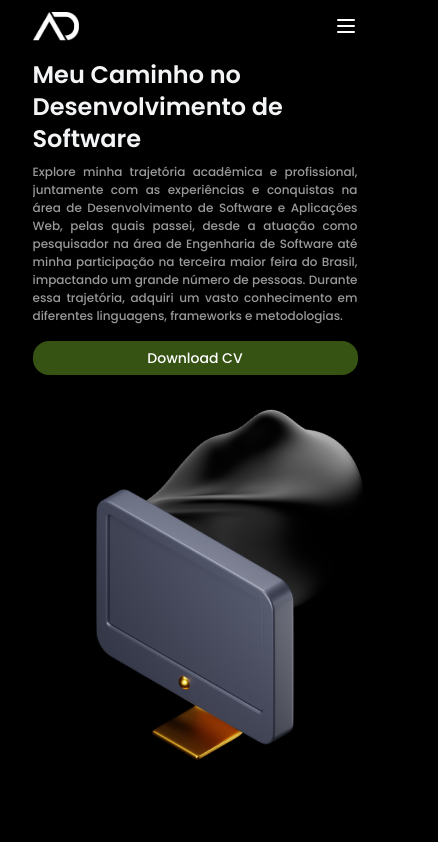
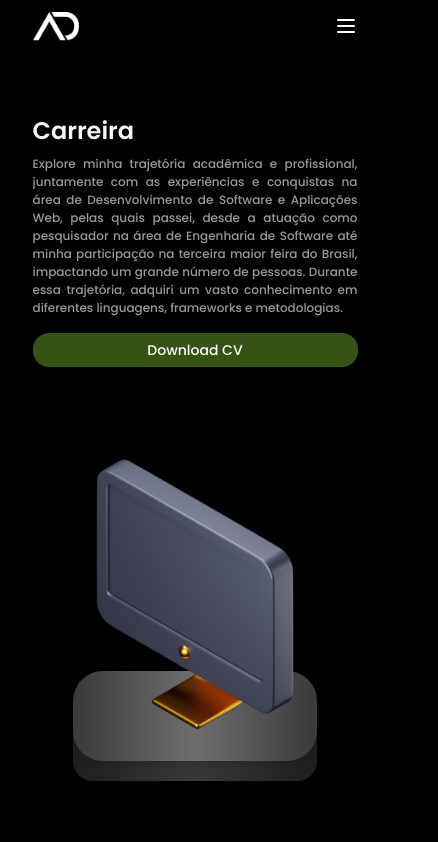
Before and after one commit to Arthur-SD15/arthurdantas, a Next.js app: page /career in a window 390 px wide. Shown: the top 842 px of the page, 438 px wide, since content can reach past the window. Built offline with nearby package versions, Linux system fonts and the light colour scheme; some icons are missing.

Commit message:
feat: improve responsiveness in various sections

```diff
--- a/public/locales/en/common.json
+++ b/public/locales/en/common.json
@@ -1,6 +1,8 @@
 {
+    "Career": "Career",
     "Experience": "Experience",
     "Education": "Education",
+    "Software-Engineer": "Software Engineer",
 
     "iam": "I am",
     "connect": "Connect with me",
--- a/public/locales/pt/common.json
+++ b/public/locales/pt/common.json
@@ -1,6 +1,8 @@
 {
+    "Career": "Carreira",
     "Experience": "Experiência",
     "Education": "Educação",
+    "Software-Engineer": "Engenheiro de Software",
 
     "iam": "Sou",
     "connect": "Conecte-se comigo",
--- a/src/components/ExperienceCard.tsx
+++ b/src/components/ExperienceCard.tsx
@@ -36,7 +36,7 @@ const ExperienceCard = memo(({ index, startDate, endDate, company, position, des
         <p className="text-[12px] font-medium text-justify font-[Plus Jakarta Sans], sans-serif text-black/60 dark:text-white/60 overflow-hidden break-words">
           {desc}
         </p>
-        <div className="flex gap-2 mt-2">
+        <div className="flex flex-wrap gap-2 mt-2">
           {icons && icons.length > 0 && icons.map((iconObj, index) => (
             <Icon key={index} icon={iconObj.icon} width={24} height={24} />
           ))}
--- a/src/components/Images/CareerPrimaryImage.tsx
+++ b/src/components/Images/CareerPrimaryImage.tsx
@@ -1,9 +1,11 @@
 const CareerPrimaryImage = () => {
-    return(
+    return (
         <div className="relative w-[75%] max-w-[260px] h-[75%] max-h-[350px] hover:opacity-90">
+            <div className="absolute w-full h-[75px] bg-gradient-to-r from-[#f0f0f0] via-[#d3d3d3] to-[#f0f0f0] rounded-[20px] bottom-0 z-0 shadow-lg transition-all ease-in-out duration-300 dark:from-[#1f1f1f] dark:via-[#3a3a3a] dark:to-[#1f1f1f] block lg:hidden"></div>
+            <div className="absolute w-full h-[90px] bg-gradient-to-r from-[#d3d3d3] via-[#a0a0a0] to-[#d3d3d3] rounded-[30px] bottom-[20px] z-0 shadow-lg transition-all ease-in-out duration-300 dark:from-[#3a3a3a] dark:via-[#6e6e6e] dark:to-[#3a3a3a] block lg:hidden"></div>
             <div className="absolute w-[396px] h-[396px] bg-[url('/images/backgroundThird.png')] bg-cover bg-center top-[30%] left-[-40%] hidden lg:block"></div>
-            <div className="absolute right-[-30%] top-[-35%] lg:top-[-25%] w-[354px] h-[304px] bg-[url('/images/backgroundFourth.png')] bg-cover bg-center rotate-[25.73deg]"></div>
-            <div className="absolute w-full h-full min-h-full bg-[url('/images/careerPrimaryImage.png')] bg-cover bg-center bg-no-repeat"></div>
+            <div className="absolute right-[-30%] top-[-35%] lg:top-[-25%] w-[354px] h-[304px] bg-[url('/images/backgroundFourth.png')] bg-cover bg-center rotate-[25.73deg] hidden lg:block"></div>
+            <div className="absolute w-full top-[-10%] h-full min-h-full bg-[url('/images/careerPrimaryImage.png')] bg-cover bg-center bg-no-repeat"></div>
         </div>
     )
 }
--- a/src/components/Images/HomePrimaryImage.tsx
+++ b/src/components/Images/HomePrimaryImage.tsx
@@ -1,6 +1,6 @@
 const HomePrimaryImage = () => {
     return (
-        <div className="relative w-[75%] max-w-[260px] h-[75%] max-h-[350px] hover:opacity-90">
+        <div className="relative w-[75%] max-w-[260px] h-[72%] max-h-[350px] hover:opacity-90">
             <div className="absolute w-full h-full bg-gradient-to-br from-gray-400 to-gray-300 dark:from-gray-800 dark:to-gray-600 rounded-[32px] rotate-[57.15deg] transition-opacity duration-200 hover:bg-opacity-50"></div>
             <div className="absolute w-full h-full bg-gradient-to-b from-gray-200 to-gray-400 dark:from-gray-600 dark:to-gray-800 rounded-[16px] rotate-[20.58deg] transition-opacity duration-200 hover:bg-opacity-50"></div>
             <div className="absolute w-full h-full bg-[linear-gradient(180deg,rgba(196,196,196,0)_0%,rgba(196,196,196,0.05)_100%),linear-gradient(180deg,rgba(0,0,0,0)_80%,#000),url('/images/homePrimaryImage.png')] bg-center bg-cover bg-no-repeat rounded-[16px] drop-shadow-[0px_189px_76px_rgba(0,0,0,0.01),0px_106px_64px_rgba(0,0,0,0.05),0px_47px_47px_rgba(0,0,0,0.09),0px_12px_26px_rgba(0,0,0,0.1)]"></div>
--- a/src/components/Images/HomeSecondImage.tsx
+++ b/src/components/Images/HomeSecondImage.tsx
@@ -2,7 +2,7 @@ const HomeSecondImage = () => {
     return (
         <div className="relative w-[60%] h-[60%] max-w-[396px] max-h-[396px] hover:opacity-90">
             <div className="absolute w-[396px] h-[396px] bg-[url('/images/backgroundPrimary.png')] bg-cover bg-center top-[30%] left-[-40%] hidden lg:block"></div>
-            <div className="absolute right-[-40%] top-[-35%] lg:top-[-25%] w-[384px] h-[384px] bg-[url('/images/backgroundSecond.png')] bg-cover bg-center rotate-[25.73deg]"></div>
+            <div className="absolute right-[-75%] md:right-[-20%] lg:right-[-40%] top-[-35%] lg:top-[-25%] w-[384px] h-[384px] bg-[url('/images/backgroundSecond.png')] bg-cover bg-center rotate-[25.73deg]"></div>
             <div className="absolute w-full h-full bg-gradient-to-br from-[#F4F8FD] to-[#C7CAD0] rounded-[80px] rotate-[25.73deg]"></div>
             <div className="absolute w-full h-full min-h-full bg-[url('/images/homeSecondImage.jpg')] bg-[linear-gradient(180deg,rgba(0,0,0,0)_80%,#000000_100%),url('/images/teste.jpg')] border-2 border-white rounded-[32px] shadow-[0px_130px_52px_rgba(0,0,0,0.01),0px_73px_44px_rgba(0,0,0,0.05),0px_33px_33px_rgba(0,0,0,0.09),0px_8px_18px_rgba(0,0,0,0.1)] bg-cover bg-center"></div>
         </div>
--- a/src/components/Section/CareerPrimarySection.tsx
+++ b/src/components/Section/CareerPrimarySection.tsx
@@ -15,8 +15,11 @@ const CareerPrimarySection = () => {
             <div className="w-10/12 mx-auto py-3 flex flex-col md:flex-col lg:flex-row items-center justify-between h-[100vh] custom-vh-height dark:bg-grey-900 section-responsiveness">
                 <div className="w-full md:w-full lg:w-1/2 h-1/2 md:h-full flex items-center justify-start">
                     <div className="flex flex-col items-start justify-center text-left">
-                        <h1 className="text-2xl font-semibold text-gray-900 dark:text-gray-100 mb-2">
+                        <h1 className="text-2xl font-semibold text-gray-900 dark:text-gray-100 hidden md:block">
                             {t("career-primary-section-title")}
+                        </h1>
+                        <h1 className="text-2xl font-semibold text-gray-900 dark:text-gray-100 mb-2 pt-12 block md:hidden">
+                            {t("Career")}
                         </h1>
                         <p className="text-[12px] font-medium text-justify font-[Plus Jakarta Sans], sans-serif text-black/60 dark:text-white/60 overflow-hidden break-words">
                             {t("career-primary-section-paragraph")}
--- a/src/components/Section/CareerSecondSection.tsx
+++ b/src/components/Section/CareerSecondSection.tsx
@@ -23,7 +23,7 @@ const CareerSecondSecion = ({ experienceData, educationData }: Props) => {
 
     return (
         <div className="animate-rise-from-ground">
-            <div className="w-fit mx-auto mt-6 p-2 rounded-md flex gap-2 items-center bg-white dark:bg-[#1F1F1F80] shadow-md">
+            <div className="w-fit mx-auto mt-8 p-2 rounded-md flex gap-2 items-center bg-white dark:bg-[#1F1F1F80] shadow-md">
                 {['Experience', 'Education'].map((e, i) => (
                     <button
                     key={i}
--- a/src/components/Section/HomePrimarySection.tsx
+++ b/src/components/Section/HomePrimarySection.tsx
@@ -11,7 +11,7 @@ const HomePrimarySection = ({ skills }: { skills: skillsCategory[] }) => {
             <div className="w-10/12 mx-auto py-3 flex flex-col md:flex-col lg:flex-row items-center justify-between h-[100vh] custom-vh-height dark:bg-grey-900 section-responsiveness">
                 <div className="w-full md:w-full lg:w-1/2 h-1/2 md:h-full flex items-center justify-start">
                     <div className="flex flex-col items-start justify-center text-left">
-                        <h1 className="text-2xl font-semibold text-gray-900 dark:text-gray-100 mb-2">
+                        <h1 className="text-2xl font-semibold text-gray-900 dark:text-gray-100 mb-2 pt-5">
                             {t('home-primary-section-title-1')} {' '}
                             <span className="text-3xl animate-tchau inline-block">👋</span>
                             <br />{t('home-primary-section-title-2')}
--- a/src/components/Section/HomeSecondSection.tsx
+++ b/src/components/Section/HomeSecondSection.tsx
@@ -15,8 +15,11 @@ const HomeSecondSection = () => {
                 </div>
                 <div className="w-full md:w-full lg:w-1/2 h-1/2 md:h-full flex items-center justify-start">
                     <div className="flex flex-col items-start justify-center text-left">
-                        <h1 className="text-2xl font-semibold text-gray-900 dark:text-gray-100 mb-2">
+                        <h1 className="text-2xl font-semibold text-gray-900 dark:text-gray-100 mb-2 hidden md:block">
                             {t('home-second-section-title')}
+                        </h1>
+                        <h1 className="text-2xl font-semibold text-gray-900 dark:text-gray-100 mb-2 block md:hidden">
+                            {t("Software-Engineer")}
                         </h1>
                         <p className="text-[12px] font-medium text-justify font-[Plus Jakarta Sans], sans-serif text-black/60 dark:text-white/60 overflow-hidden break-words">
                             {t('home-second-section-paragraph')}
--- a/src/components/Section/HomeThirdSection.tsx
+++ b/src/components/Section/HomeThirdSection.tsx
@@ -21,8 +21,11 @@ const HomeThirdSection = ({ softSkills }: HomeThirdSectionProps) => {
             <div className="w-10/12 mx-auto py-3 flex flex-col md:flex-col lg:flex-row items-center justify-between h-[100vh] custom-vh-height dark:bg-grey-900 section-responsiveness">
                 <div className="w-full md:w-full lg:w-1/2 h-1/2 md:h-full flex items-center justify-start">
                     <div className="flex flex-col items-start justify-center text-left">
-                        <h1 className="text-2xl font-semibold text-gray-900 dark:text-gray-100 mb-2">
+                        <h1 className="text-2xl font-semibold text-gray-900 dark:text-gray-100 mb-2 hidden md:block">
                             {t('home-third-section-title')}
+                        </h1>
+                        <h1 className="text-2xl font-semibold text-gray-900 dark:text-gray-100 mb-2 block md:hidden">
+                            Soft-Skills
                         </h1>
                         <p className="text-[12px] font-medium text-justify font-[Plus Jakarta Sans], sans-serif text-black/60 dark:text-white/60 break-words">
                             {t('home-third-section-paragraph')}
--- a/src/styles/index.css
+++ b/src/styles/index.css
@@ -30,15 +30,13 @@ html {
 
 @media (max-width: 375px) {
   .section-responsiveness {
-    padding-top: 5vh;
     height: 120vh;
     overflow-x: hidden;
   }
 }
 
-@media (max-width: 663px) and (max-height: 665px) {
+@media (max-width: 663px) and (max-height: 667px) {
   .section-responsiveness{
-    padding-top: 5vh;
     height: 120vh;
     overflow-x: hidden;
   }
```
